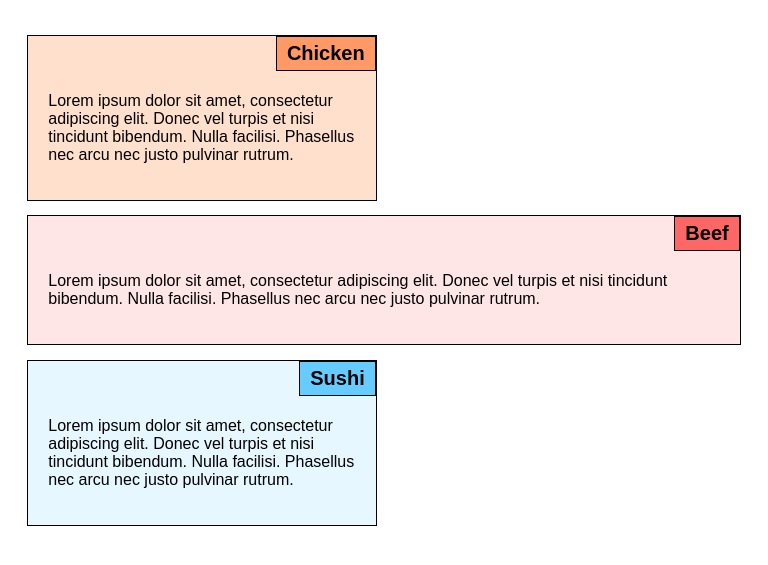
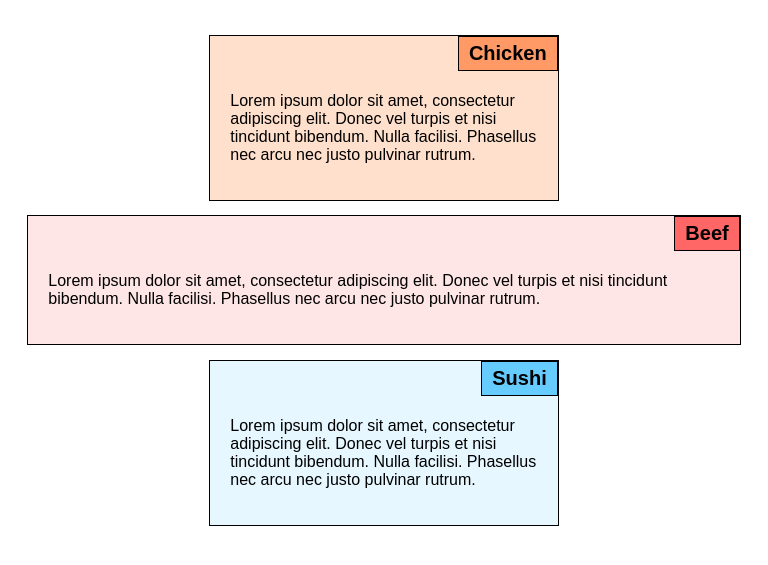
Before and after one commit to LPUbox/LPUbox.github.io, a plain HTML site: page index.html in a window 768 px wide. Shown: the part 81-646 px from the top of the page. Drawn offline with Linux system fonts and the light colour scheme.

Commit message:
Update styles.css

```diff
--- a/css/styles.css
+++ b/css/styles.css
@@ -71,19 +71,27 @@ h1 {
 
 /* === Tablet view: 768px to 991px === */
 @media (min-width: 768px) and (max-width: 991px) {
+    body {
+        display: flex;
+        flex-wrap: wrap;
+        justify-content: center;
+    }
+
+    h1 {
+        width: 100%;
+    }
+
     .section {
-        width: 48%;
+        flex: 0 0 48%;
         margin: 1%;
-        display: inline-block;
-        vertical-align: top;
     }
 
     /* Force third section full width */
     .section:nth-child(3) {
-        width: 98%;
-        display: block;
+        flex: 0 0 98%;
     }
 }
+
 
 /* === Mobile view: 767px and below === */
 @media (max-width: 767px) {
```
